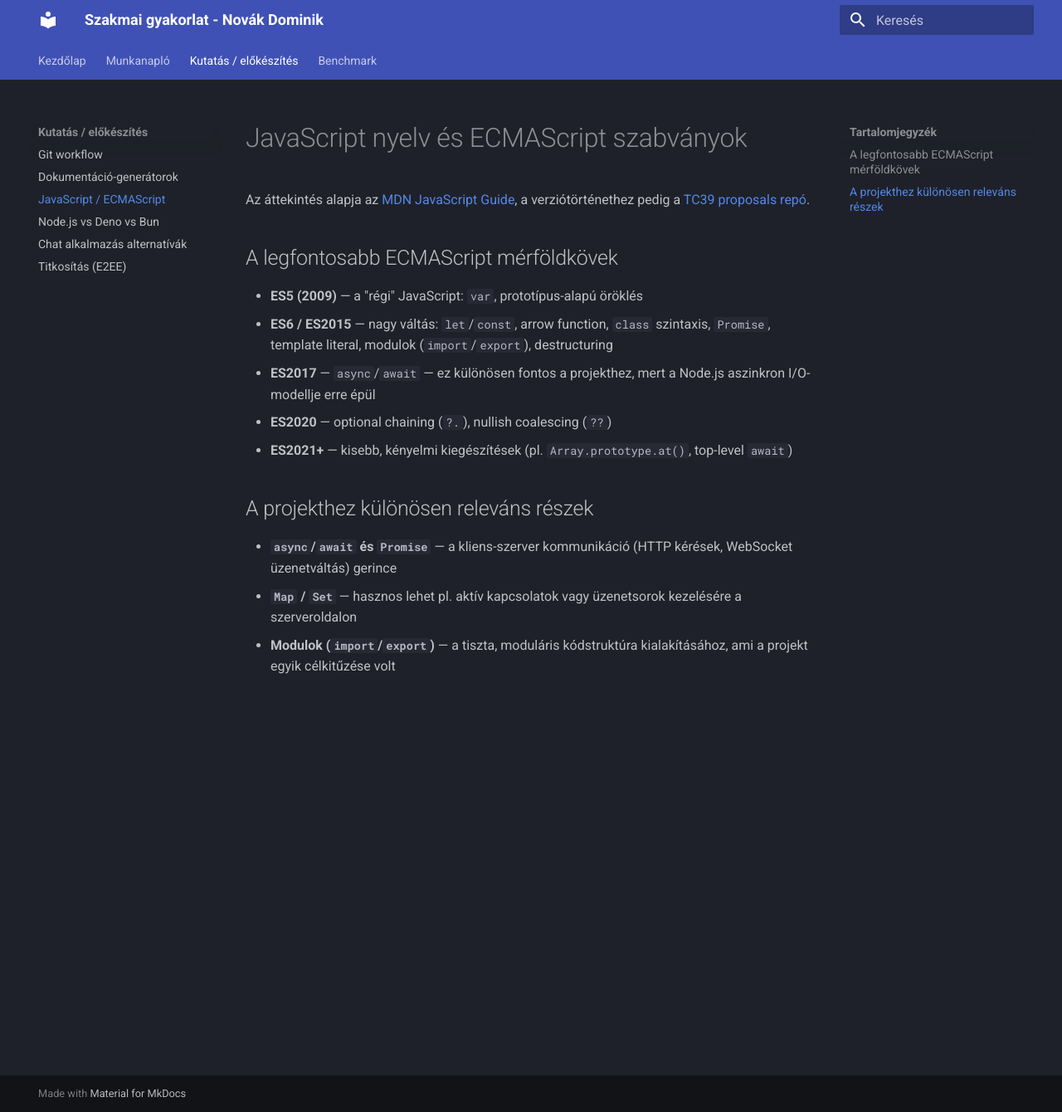
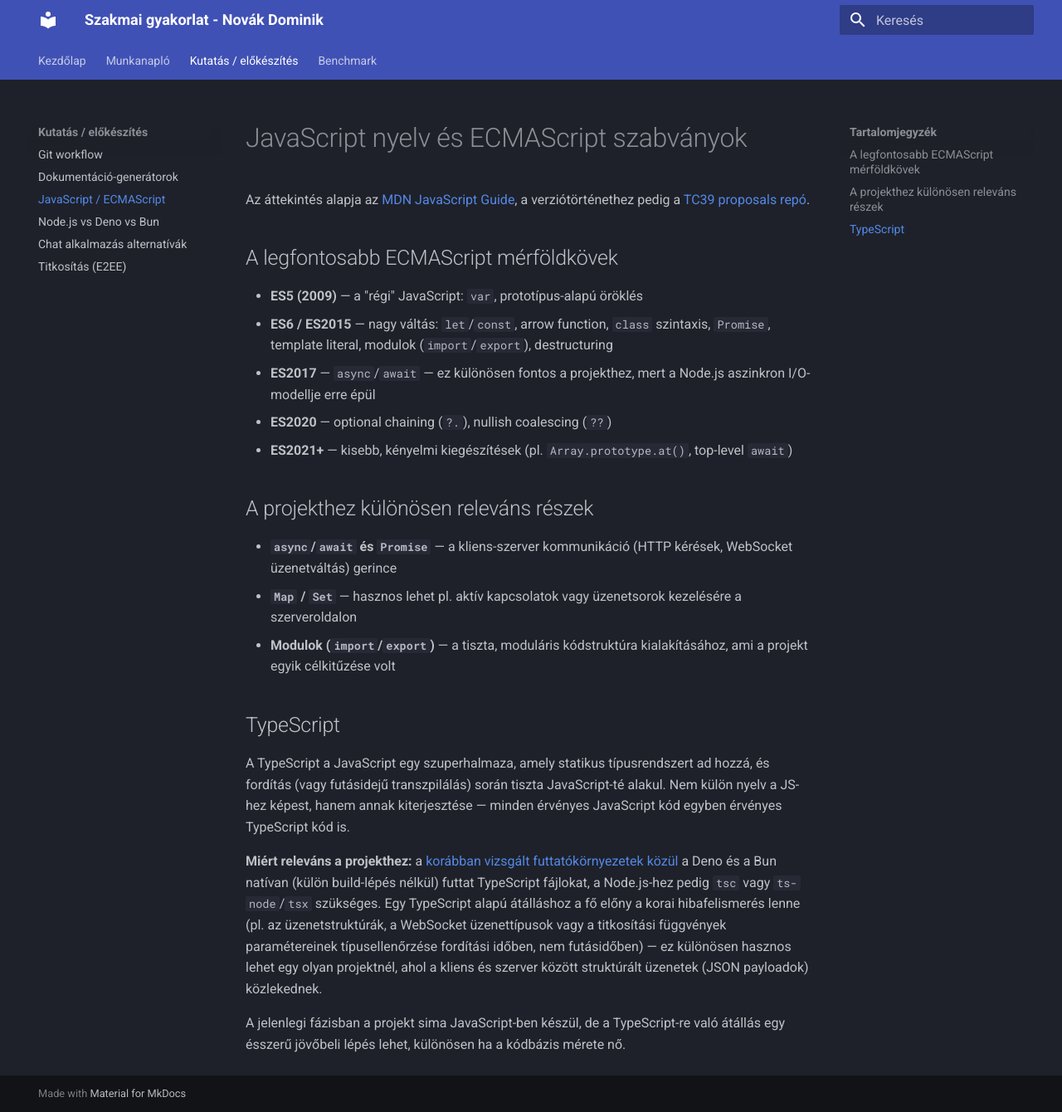
Before and after one commit to NDominikViktor/szak_gyak, an MkDocs documentation site: the page built from docs/research/js-ecmascript.md, in a window 1280 px wide and 1340 px high. Shown: the whole window at 83% size. Built offline with MkDocs 1.6.1 and Material for MkDocs 9.7.7, drawn with Linux system fonts in a browser that asks for light colours.

Commit message:
docs: add typescript overview to javascript ecosystem notes

```diff
--- a/docs/research/js-ecmascript.md
+++ b/docs/research/js-ecmascript.md
@@ -25,3 +25,25 @@ repó](https://github.com/tc39/proposals).
   üzenetsorok kezelésére a szerveroldalon
 - **Modulok (`import`/`export`)** — a tiszta, moduláris kódstruktúra
   kialakításához, ami a projekt egyik célkitűzése volt
+
+## TypeScript
+
+A TypeScript a JavaScript egy szuperhalmaza, amely statikus típusrendszert
+ad hozzá, és fordítás (vagy futásidejű transzpilálás) során tiszta
+JavaScript-té alakul. Nem külön nyelv a JS-hez képest, hanem annak
+kiterjesztése — minden érvényes JavaScript kód egyben érvényes TypeScript
+kód is.
+
+**Miért releváns a projekthez:** a [korábban vizsgált futtatókörnyezetek
+közül](node-deno-bun.md) a Deno és a Bun natívan (külön build-lépés
+nélkül) futtat TypeScript fájlokat, a Node.js-hez pedig `tsc` vagy
+`ts-node`/`tsx` szükséges. Egy TypeScript alapú átálláshoz a fő előny a
+korai hibafelismerés lenne (pl. az üzenetstruktúrák, a WebSocket
+üzenettípusok vagy a titkosítási függvények paramétereinek
+típusellenőrzése fordítási időben, nem futásidőben) — ez különösen
+hasznos lehet egy olyan projektnél, ahol a kliens és szerver között
+struktúrált üzenetek (JSON payloadok) közlekednek.
+
+A jelenlegi fázisban a projekt sima JavaScript-ben készül, de a
+TypeScript-re való átállás egy ésszerű jövőbeli lépés lehet, különösen
+ha a kódbázis mérete nő.
```
